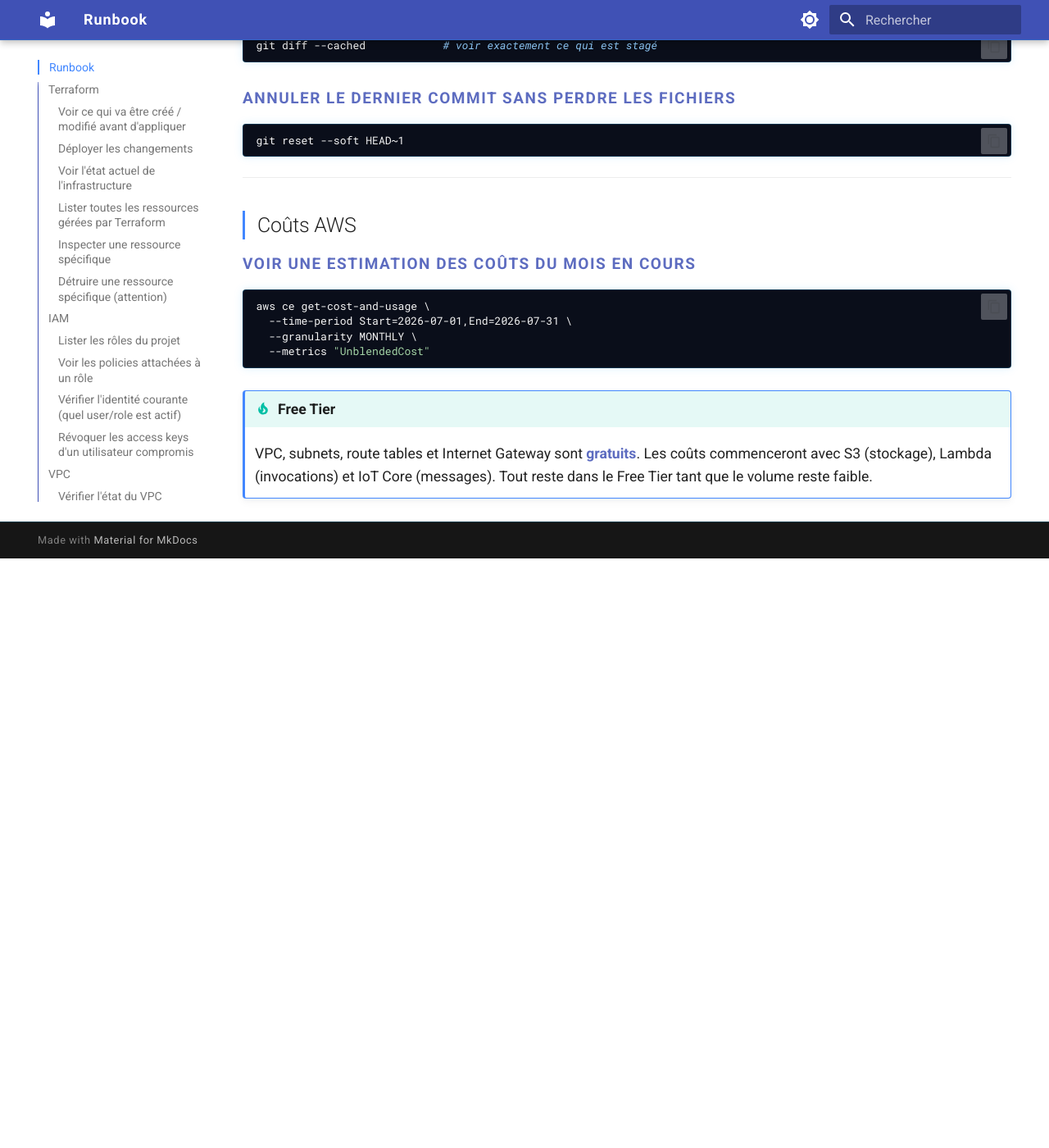
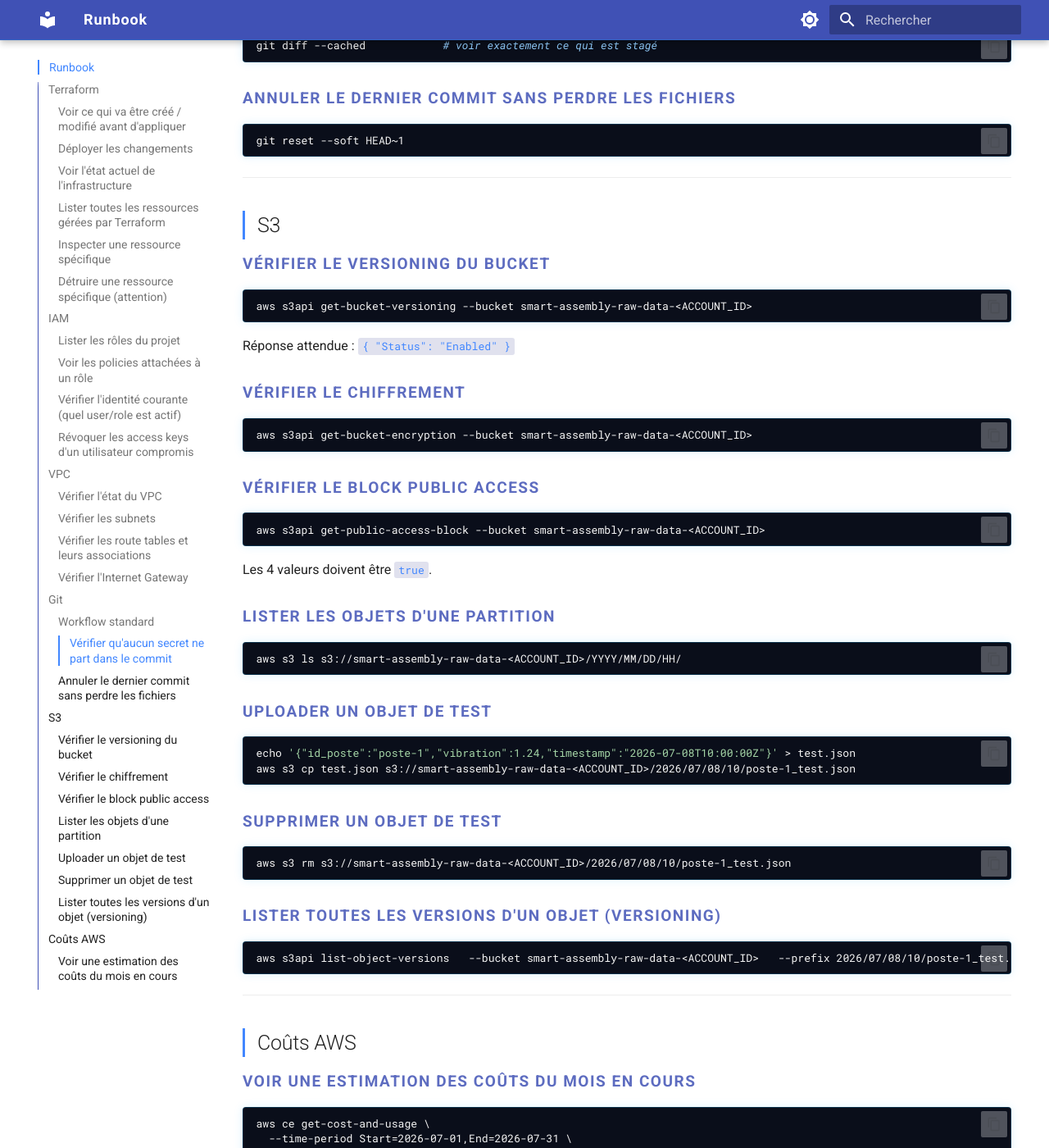
Before and after one commit to lansanconde/smart-assembly-line, an MkDocs documentation site: the page built from docs/runbook/index.md, in a window 1280 px wide and 1400 px high, scrolled down 2874 px. Shown: the whole window at 82% size. Built offline with MkDocs 1.6.1 and Material for MkDocs 9.7.7, drawn with Linux system fonts in a browser that asks for light colours; before the commit the page ends 3555 px from its top, so only the background shows below that.

Commit message:
feat(s3): data lake S3 — versioning, SSE-KMS, lifecycle, block public access

````diff
--- a/docs/runbook/index.md
+++ b/docs/runbook/index.md
@@ -127,6 +127,48 @@
 
 ---
 
+## S3
+
+### Vérifier le versioning du bucket
+```bash
+aws s3api get-bucket-versioning --bucket smart-assembly-raw-data-<ACCOUNT_ID>
+```
+Réponse attendue : `{ "Status": "Enabled" }`
+
+### Vérifier le chiffrement
+```bash
+aws s3api get-bucket-encryption --bucket smart-assembly-raw-data-<ACCOUNT_ID>
+```
+
+### Vérifier le block public access
+```bash
+aws s3api get-public-access-block --bucket smart-assembly-raw-data-<ACCOUNT_ID>
+```
+Les 4 valeurs doivent être `true`.
+
+### Lister les objets d'une partition
+```bash
+aws s3 ls s3://smart-assembly-raw-data-<ACCOUNT_ID>/YYYY/MM/DD/HH/
+```
+
+### Uploader un objet de test
+```bash
+echo '{"id_poste":"poste-1","vibration":1.24,"timestamp":"2026-07-08T10:00:00Z"}' > test.json
+aws s3 cp test.json s3://smart-assembly-raw-data-<ACCOUNT_ID>/2026/07/08/10/poste-1_test.json
+```
+
+### Supprimer un objet de test
+```bash
+aws s3 rm s3://smart-assembly-raw-data-<ACCOUNT_ID>/2026/07/08/10/poste-1_test.json
+```
+
+### Lister toutes les versions d'un objet (versioning)
+```bash
+aws s3api list-object-versions   --bucket smart-assembly-raw-data-<ACCOUNT_ID>   --prefix 2026/07/08/10/poste-1_test.json
+```
+
+---
+
 ## Coûts AWS
 
 ### Voir une estimation des coûts du mois en cours
````
Also changed, not shown: docs/architecture/components.md (+1 -1 lines), 1 other file.
